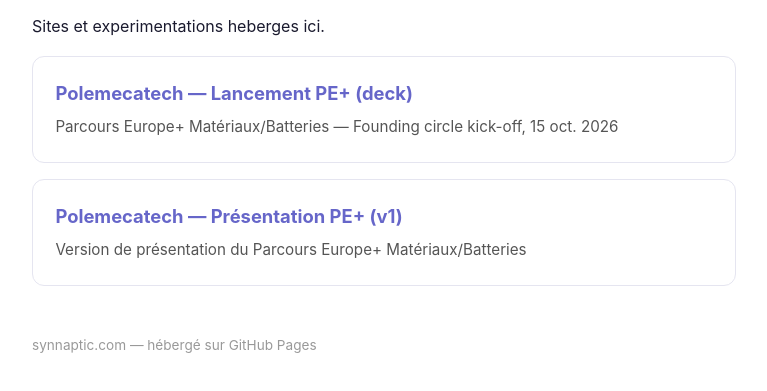
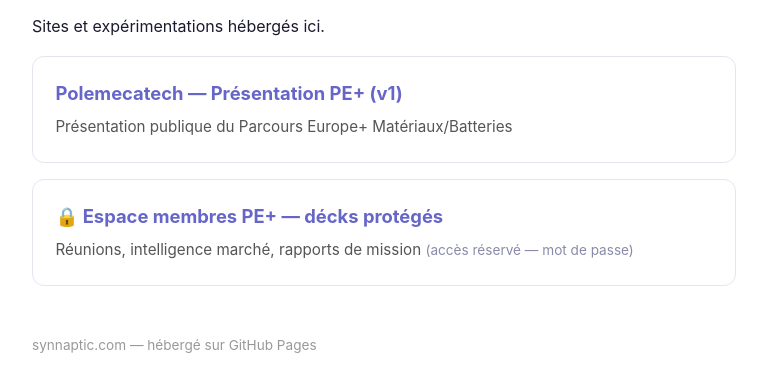
Before and after one commit to fastandcuriouso007/fastandcuriouso007.github.io, a plain HTML site: page index.html in a window 1280 px wide. Shown: the part 229-620 px from the top of the page, without its empty margins (256-1023 px from the left). Drawn offline with Linux system fonts and the light colour scheme.

Commit message:
Hub : lien direct presentation publique + carte espace membres

```diff
--- a/index.html
+++ b/index.html
@@ -13,20 +13,21 @@
 .card{border:1px solid #e5e5f0;border-radius:12px;padding:1.2rem 1.4rem;margin:1rem 0}
 .card h2{margin:.1rem 0 .3rem;font-size:1.15rem;color:#262669}
 .card p{margin:.2rem 0;color:#555;font-size:.95rem}
+.lock{color:#8a8aa8;font-size:.85rem}
 footer{margin-top:3rem;color:#999;font-size:.85rem}
 </style>
 </head>
 <body>
 <p class="tag">Synnaptic</p>
 <h1>Banc d'essai</h1>
-<p>Sites et experimentations heberges ici.</p>
+<p>Sites et exp&eacute;rimentations h&eacute;berg&eacute;s ici.</p>
 <div class="card">
-<h2><a href="/polemecatech/">Polemecatech &mdash; Lancement PE+ (deck)</a></h2>
-<p>Parcours Europe+ Mat&eacute;riaux/Batteries &mdash; Founding circle kick-off, 15 oct. 2026</p>
+<h2><a href="https://polemecatech.synnaptic.com/presentation/pe-plus-v1.html">Polemecatech &mdash; Pr&eacute;sentation PE+ (v1)</a></h2>
+<p>Pr&eacute;sentation publique du Parcours Europe+ Mat&eacute;riaux/Batteries</p>
 </div>
 <div class="card">
-<h2><a href="https://polemecatech.synnaptic.com/">Polemecatech &mdash; Pr&eacute;sentation PE+ (v1)</a></h2>
-<p>Version de pr&eacute;sentation du Parcours Europe+ Mat&eacute;riaux/Batteries</p>
+<h2><a href="https://polemecatech.synnaptic.com/">&#128274; Espace membres PE+ &mdash; d&eacute;cks prot&eacute;g&eacute;s</a></h2>
+<p>R&eacute;unions, intelligence march&eacute;, rapports de mission <span class="lock">(acc&egrave;s r&eacute;serv&eacute; &mdash; mot de passe)</span></p>
 </div>
 <footer>synnaptic.com &mdash; h&eacute;berg&eacute; sur GitHub Pages</footer>
 </body>
```
